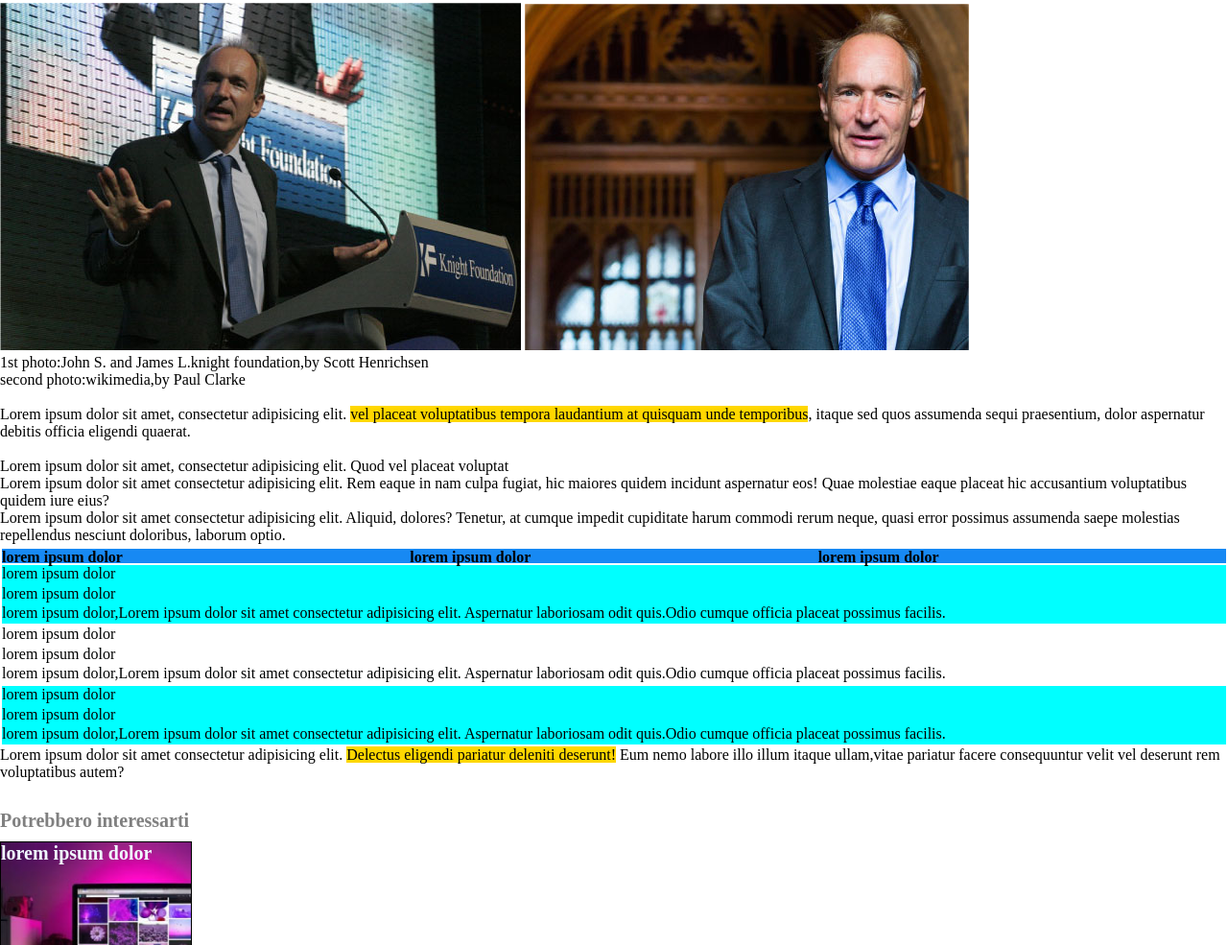
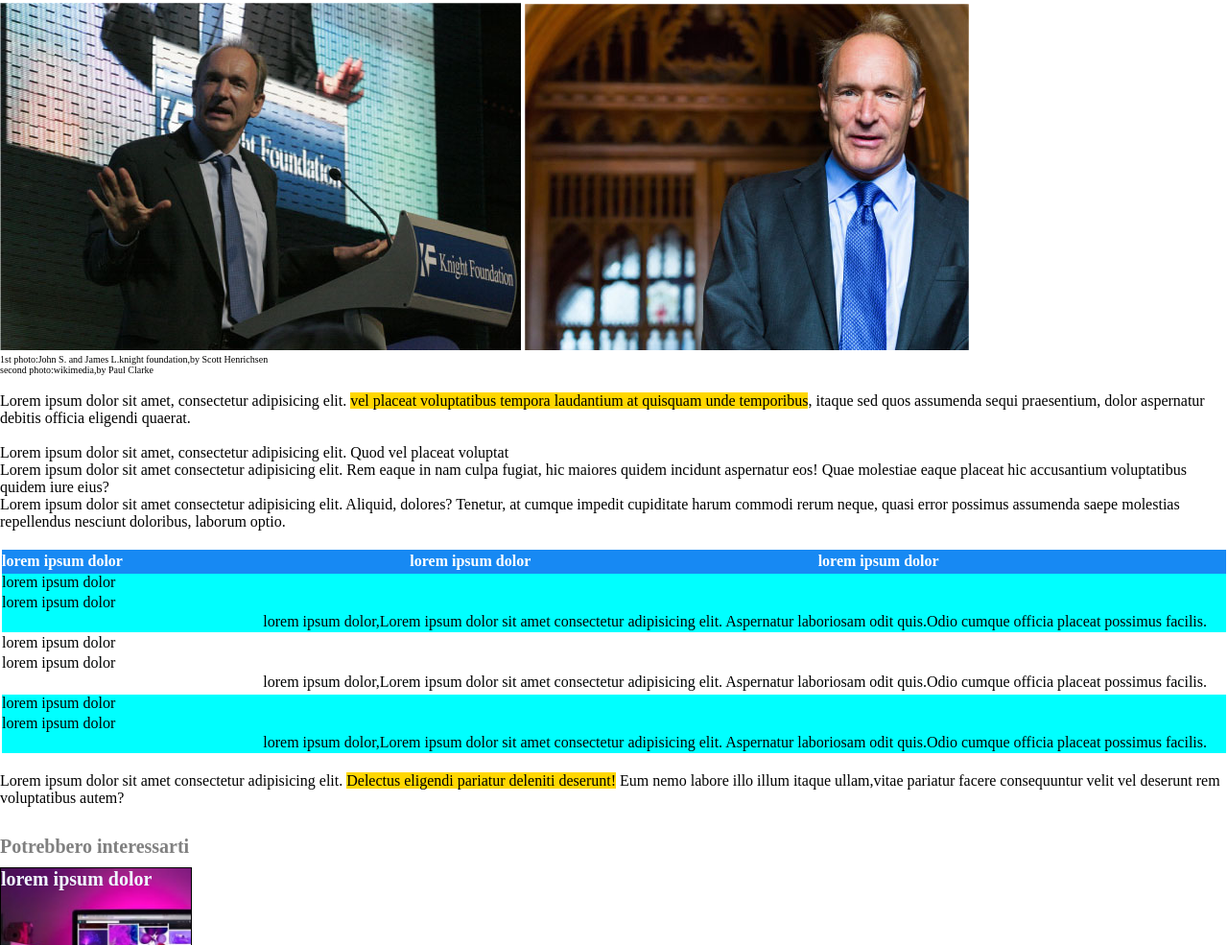
Before and after one commit to Sansone11/html-css-booleaner, a plain HTML site: page index.html in a window 1280 px wide. Shown: the part 262-1247 px from the top of the page at 96% size. Drawn offline with Linux system fonts and the light colour scheme.

Commit message:
modifica-tabella-color

```diff
--- a/file.css/style.css
+++ b/file.css/style.css
@@ -34,6 +34,9 @@
 #booleaners{
     color:rgb(0, 102, 255);
 }
+.photo-com{
+    font-size: 10px;
+}
 /* sottolineature */
 .fluo{
     background-color: gold;
@@ -51,10 +54,14 @@
     display: inline-block;
     background-color: rgb(23, 137, 243);
     width:100%;
-    height: 15px;
+    height: 25px;
+    padding-top: 3px;
+    color: white;
 }
 .size{
-    display: inline-block;
+    display: block;
+
+
 }
 th{
     width: 5%;
@@ -70,6 +77,7 @@ td{
 }
 
 tbody.row{
+    display: inline-block;
     background-color: aqua;
 
 }
@@ -101,3 +109,7 @@ h2{
     font-weight: 20px;
     color: aliceblue;
 }
+td.right{
+    display:inline-block;
+    text-align: right;
+}
--- a/index.html
+++ b/index.html
@@ -30,8 +30,8 @@
             <img src="img\tim-2.jpg" alt="primo-piano-tim">
         </div>
         <br>
-        <p>1st photo:John S. and James L.knight foundation,by Scott Henrichsen</p>
-        <p>second photo:wikimedia,by Paul Clarke</p>
+        <p class="photo-com">1st photo:John S. and James L.knight foundation,by Scott Henrichsen</p>
+        <p class="photo-com">second photo:wikimedia,by Paul Clarke</p>
         <br>
         <p>Lorem ipsum dolor sit amet, consectetur adipisicing elit. <span class="fluo">vel placeat voluptatibus tempora
                 laudantium at quisquam unde temporibus</span>, itaque sed quos assumenda sequi praesentium, dolor
@@ -49,6 +49,7 @@
                     repellendus nesciunt doloribus, laborum optio.</li>
             </ul>
         </section>
+        <br>
         <!-- tabella qui ho fatto un casino -->
         <section>
             <div id="table-size">
@@ -62,9 +63,9 @@
                     </thead>
                     <tbody class="row">
                         <tr>
-                            <td >lorem ipsum dolor</td>
                             <td>lorem ipsum dolor</td>
-                            <td >lorem ipsum dolor,Lorem ipsum dolor sit amet consectetur adipisicing elit. Aspernatur
+                            <td>lorem ipsum dolor</td>
+                            <td class="right" >lorem ipsum dolor,Lorem ipsum dolor sit amet consectetur adipisicing elit. Aspernatur
                                 laboriosam odit quis.Odio cumque officia placeat possimus facilis.</td>
                         </tr>
                     </tbody>
@@ -72,7 +73,7 @@
                         <tr>
                             <td>lorem ipsum dolor</td>
                             <td>lorem ipsum dolor</td>
-                            <td>lorem ipsum dolor,Lorem ipsum dolor sit amet consectetur adipisicing elit. Aspernatur
+                            <td class="right">lorem ipsum dolor,Lorem ipsum dolor sit amet consectetur adipisicing elit. Aspernatur
                                 laboriosam odit quis.Odio cumque officia placeat possimus facilis.</td>
                         </tr>
                     </tbody>
@@ -80,13 +81,14 @@
                         <tr>
                             <td>lorem ipsum dolor</td>
                             <td>lorem ipsum dolor</td>
-                            <td class="row">lorem ipsum dolor,Lorem ipsum dolor sit amet consectetur adipisicing elit. Aspernatur
+                            <td class="right">lorem ipsum dolor,Lorem ipsum dolor sit amet consectetur adipisicing elit. Aspernatur
                                 laboriosam odit quis.Odio cumque officia placeat possimus facilis.</td>
                         </tr>
                     </tbody>
                 </table>
             </div>
         </section>
+        <br>
         <p>Lorem ipsum dolor sit amet consectetur adipisicing elit. <span class="fluo">Delectus eligendi pariatur deleniti deserunt!</span> Eum
             nemo labore illo illum itaque ullam,vitae pariatur facere consequuntur velit vel deserunt rem voluptatibus
             autem?</p>
```
